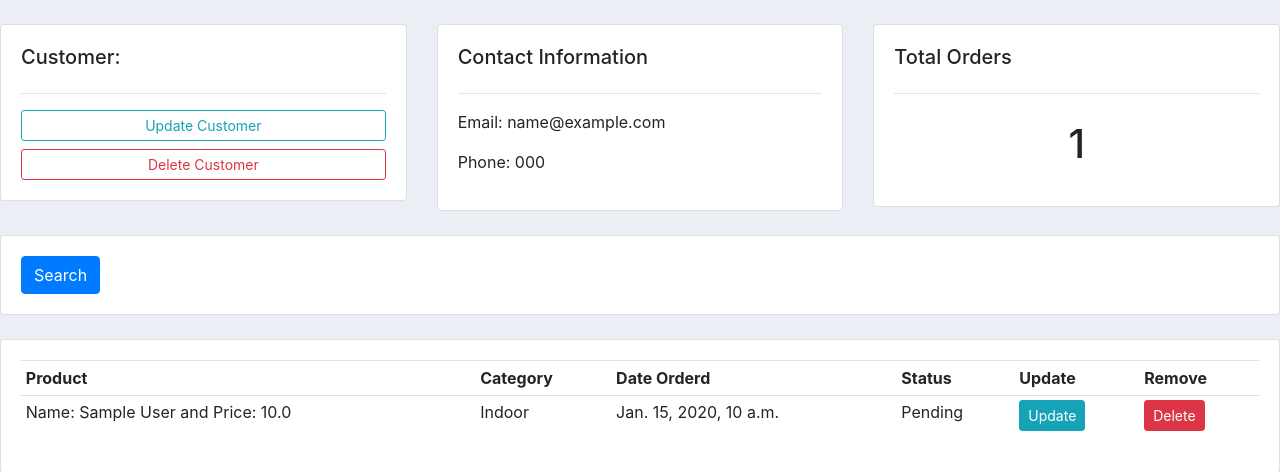
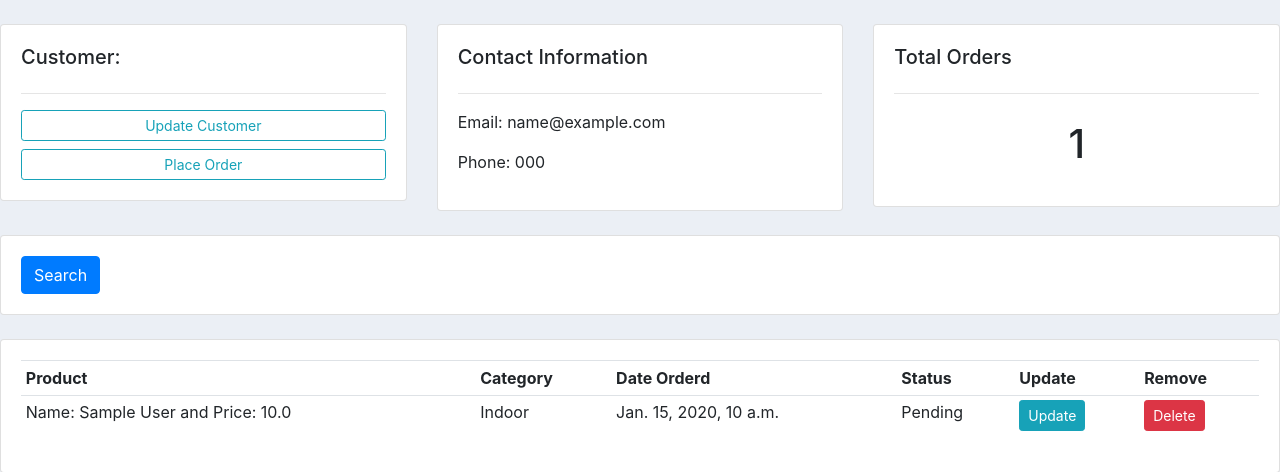
Before and after one commit to sunilRF9/django-cms, a Django app: page /customers/1 in a window 1280 px wide. Shown: the part 163-635 px from the top of the page. Run offline with Django 3.2, Linux system fonts and the light colour scheme; tables that the repository leaves empty hold one stand-in row (values such as "Sample post"); some libraries are stand-ins or nearby versions.

Commit message:
Inline Formset

```diff
--- a/accounts/templates/accounts/customers.html
+++ b/accounts/templates/accounts/customers.html
@@ -9,7 +9,7 @@
 			<h5>Customer:</h5>
 			<hr>
 			<a class="btn btn-outline-info  btn-sm btn-block" href="">Update Customer</a>
-			<a class="btn btn-outline-danger  btn-sm btn-block" href="">Delete Customer</a>
+			<a class="btn btn-outline-info btn-sm btn-block" href="{% url 'create_order' customer.id %}">Place Order</a>
 
 		</div>
 	</div>
--- a/accounts/templates/accounts/dashboard.html
+++ b/accounts/templates/accounts/dashboard.html
@@ -33,7 +33,6 @@
 		<h5>LAST 5 ORDERS</h5>
 		<hr>
 		<div class="card card-body">
-			<a class="btn btn-primary  btn-sm btn-block" href="{% url 'create_order' %}">Create Order</a>
 			<table class="table table-sm">
 				<tr>
 					<th>Product</th>
--- a/accounts/templates/accounts/order_form.html
+++ b/accounts/templates/accounts/order_form.html
@@ -9,7 +9,11 @@
 
 			<form action="" method="POST">
 				{% csrf_token %}
-				{{form}}
+				{{ formset.management_form }}
+				{% for form in formset %}
+					{{form}}
+					<hr>
+				{% endfor %}
 
 				<input type="submit" name="Submit">
 			</form>
--- a/accounts/urls.py
+++ b/accounts/urls.py
@@ -6,7 +6,7 @@ urlpatterns = [
     path('customers/<str:pk_test>', views.customers, name="customers"),
     path('products/', views.products, name="products"),
     path('', views.dash, name="home"),
-    path('create_order/', views.createOrder, name="create_order"),
+    path('create_order/<str:pk>', views.createOrder, name="create_order"),
     path('update_order/<str:pk>', views.updateOrder, name="update_order"),
     path('delete_order/<str:pk>', views.deleteOrder, name="delete_order"),
 ]
--- a/accounts/views.py
+++ b/accounts/views.py
@@ -1,5 +1,6 @@
 from django.shortcuts import render, redirect
 from django.http import HttpResponse
+from django.forms import inlineformset_factory
 from .models import *
 from .forms import OrderForm
 
@@ -28,15 +29,19 @@ def products(request):
     products = Product.objects.all()
     return render(request,'accounts/products.html', {'products':products})
 
-def createOrder(request):
-    form = OrderForm()
+def createOrder(request, pk):
+    OrderFormSet = inlineformset_factory(Customer, Order, fields=('product','status'), extra=5)
+    customer = Customer.objects.get(id=pk)
+    formset = OrderFormSet(queryset = Order.objects.none(), instance=customer)
+    #form = OrderForm(initial={'customer':customer})
     if request.method == 'POST':
         #print('Printing POST:', request.POST)
-        form = OrderForm(request.POST)
-        if form.is_valid():
-            form.save()
+        #form = OrderForm(request.POST)
+        formset = OrderFormSet(request.POST,instance=customer)
+        if formset.is_valid():
+            formset.save()
             return redirect('/')
-    context = {'form':form}
+    context = {'formset': formset}
     return render(request, 'accounts/order_form.html', context)
 
 def updateOrder(request, pk):
--- a/crm/settings.py
+++ b/crm/settings.py
@@ -25,7 +25,7 @@ SECRET_KEY = '!ac0wdbag!z(eyl##1iwctf+ep%d(+am&3&2*o_-)!q(7&1v=b'
 # SECURITY WARNING: don't run with debug turned on in production!
 DEBUG = True
 
-ALLOWED_HOSTS = ['192.168.29.149']
+ALLOWED_HOSTS = []
 
 
 # Application definition
```
